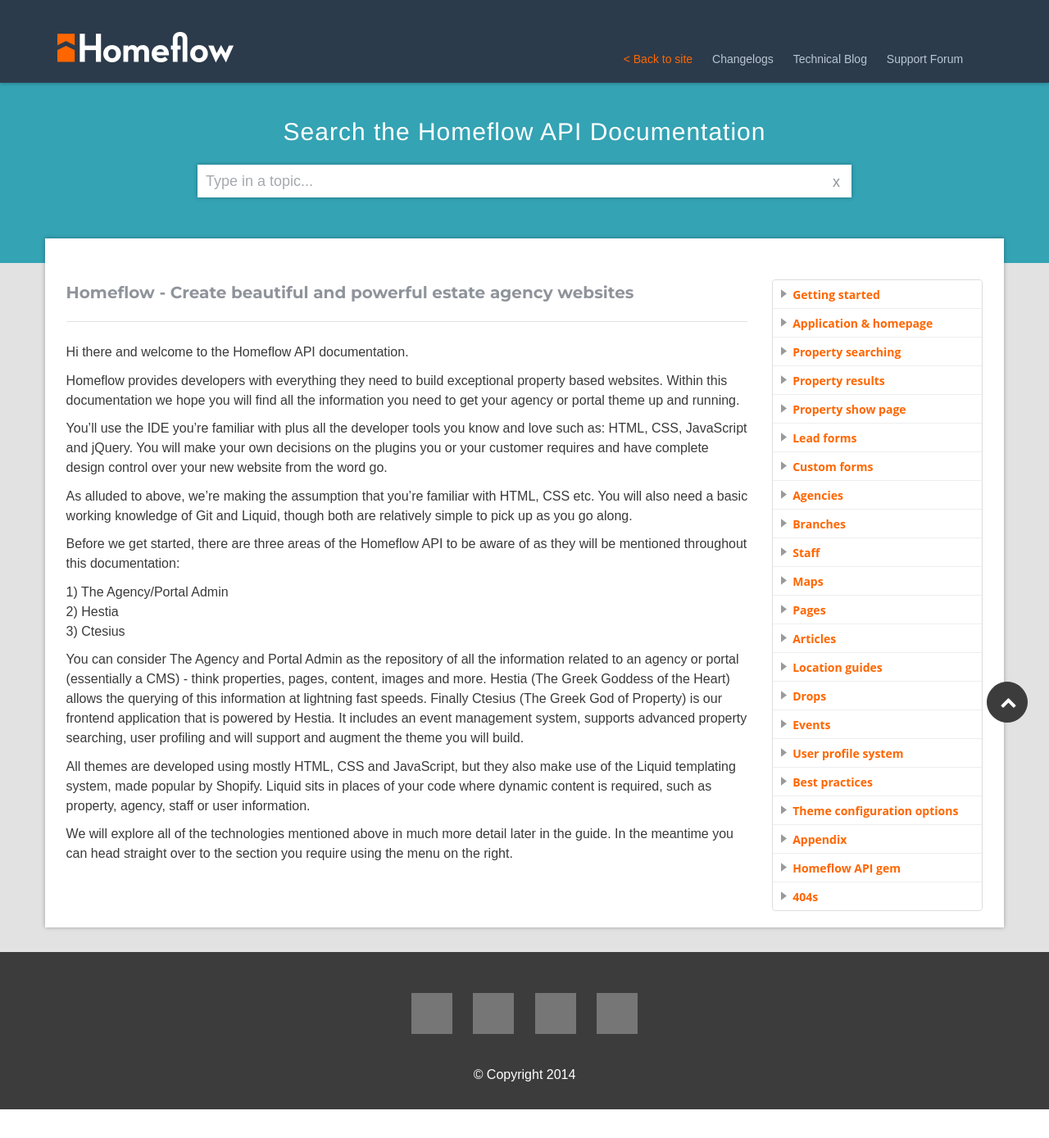
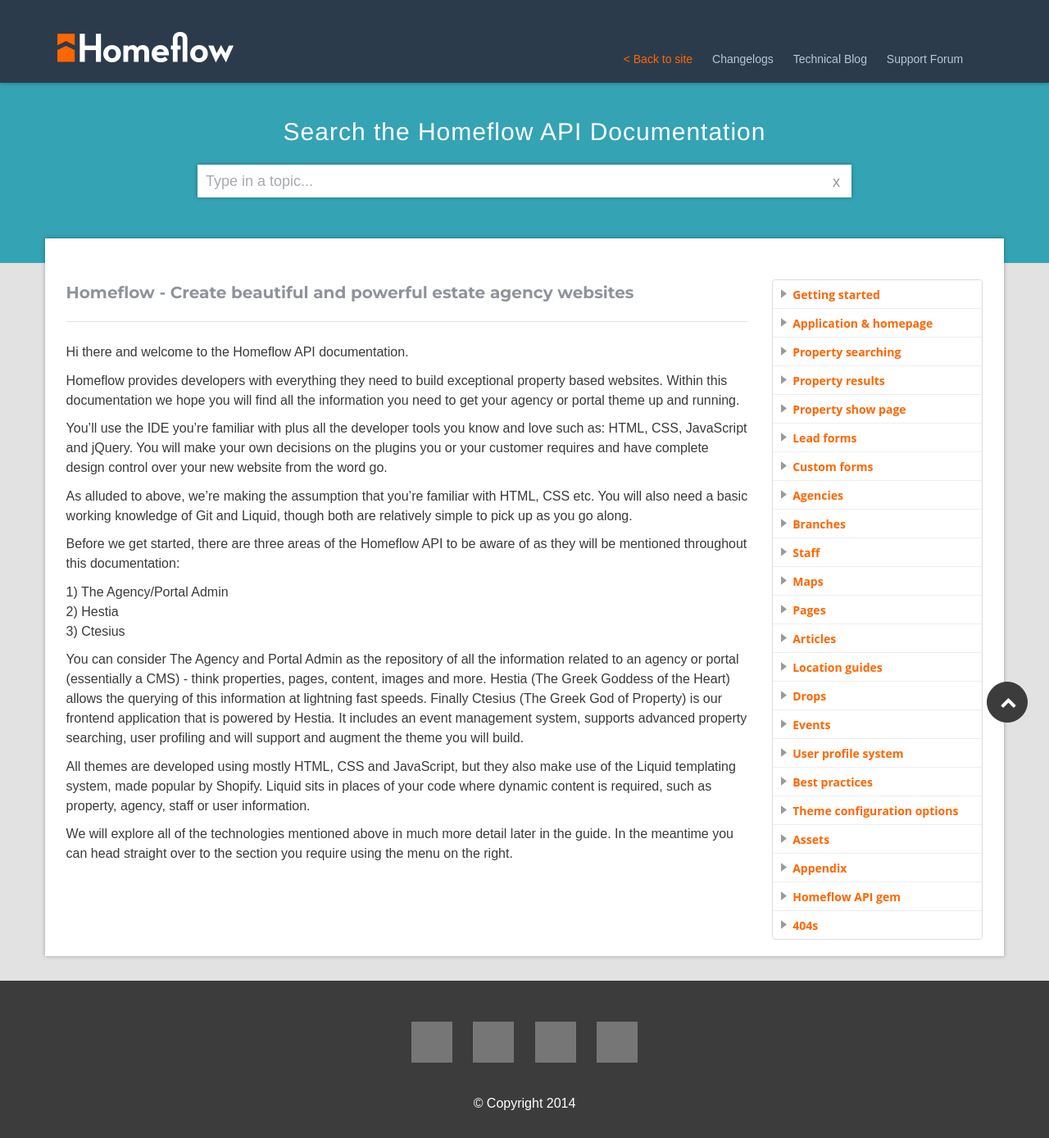
Before and after one commit to homeflow/homeflow.github.io, a Jekyll site: the page built from index.md, in a window 1280 px wide. Shown: the whole page at 82% size. Built offline with Jekyll 4.4.1, drawn with Linux system fonts in a browser that asks for light colours; before the commit the page ends 1354 px from its top, so only the background shows below that; grey boxes are pictures that could not be loaded.

Commit message:
config for assets

```diff
--- a/_config.yml
+++ b/_config.yml
@@ -89,6 +89,9 @@ sections:
   - title: Theme configuration options
     id: theme-config-options
     sub: true
+  - title: Assets
+    id: assets
+    sub: true
   - title: Appendix
     id: appendix
     sub: true
```
